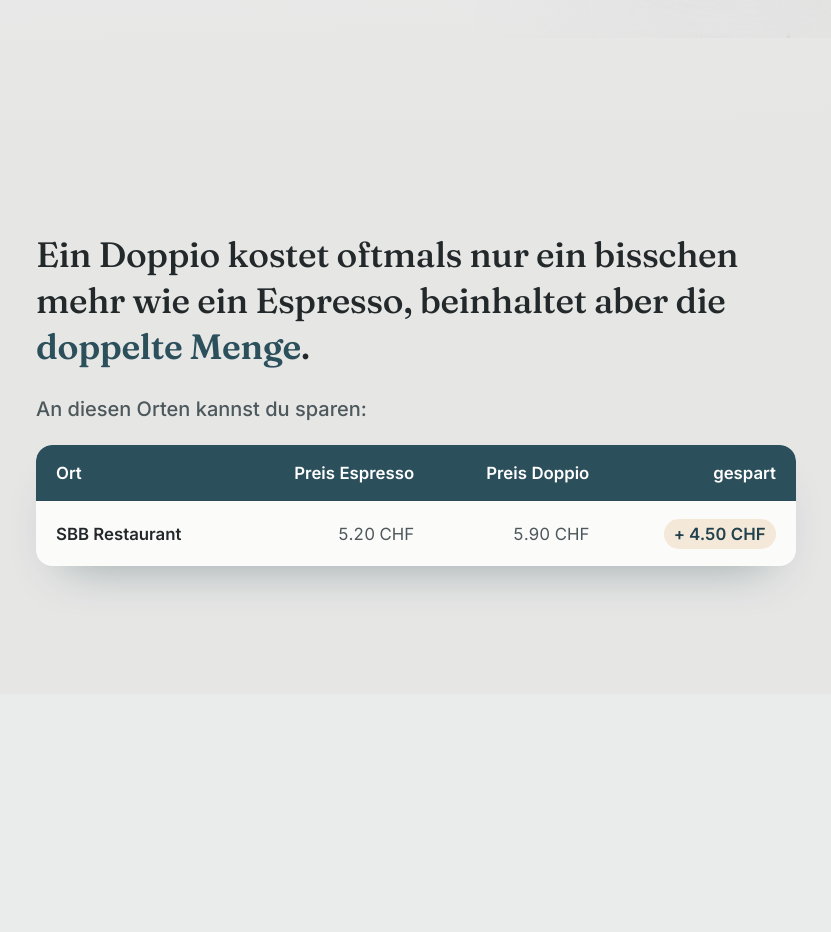
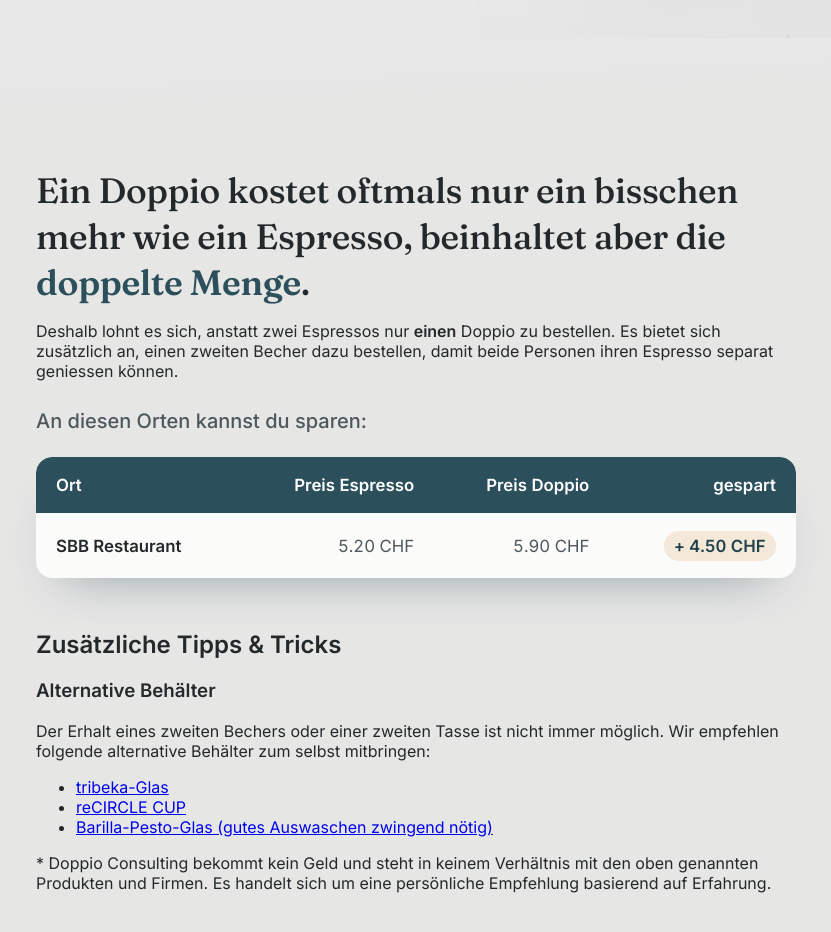
Before and after one commit to InvinciblenowYT/doppio-trick-sync, a Nuxt app: page / in a window 1280 px wide. Shown: the part 680-1612 px from the top of the page, without its empty margins (224-1055 px from the left). Before the commit the page ends 1374 px from the top, so only its background shows below. Built offline with nearby package versions, Linux system fonts and the light colour scheme.

Commit message:
Add more content

```diff
--- a/app/app.vue
+++ b/app/app.vue
@@ -1,25 +1,24 @@
 <script setup lang="ts">
 useHead({
-  htmlAttrs: { lang: 'de' },
-  title: 'Geld Sparen mit dem Doppio Trick',
+  htmlAttrs: { lang: "de" },
+  title: "Geld Sparen mit dem Doppio Trick",
   meta: [
     {
-      name: 'description',
-      content:
-        'Mit dem Doppio Trick sparst du bis zu 700 CHF pro Jahr – ein Doppio statt zwei Espressos.',
+      name: "description",
+      content: "Mit dem Doppio Trick sparst du bis zu 700 CHF pro Jahr – ein Doppio statt zwei Espressos.",
     },
-    { name: 'robots', content: 'noindex, nofollow' },
-    { name: 'googlebot', content: 'noindex, nofollow' },
+    { name: "robots", content: "noindex, nofollow" },
+    { name: "googlebot", content: "noindex, nofollow" },
   ],
   link: [
-    { rel: 'preconnect', href: 'https://fonts.googleapis.com' },
-    { rel: 'preconnect', href: 'https://fonts.gstatic.com', crossorigin: '' },
+    { rel: "preconnect", href: "https://fonts.googleapis.com" },
+    { rel: "preconnect", href: "https://fonts.gstatic.com", crossorigin: "" },
     {
-      rel: 'stylesheet',
-      href: 'https://fonts.googleapis.com/css2?family=Fraunces:opsz,wght@9..144,500;9..144,600&family=Inter:wght@400;500;600&display=swap',
+      rel: "stylesheet",
+      href: "https://fonts.googleapis.com/css2?family=Fraunces:opsz,wght@9..144,500;9..144,600&family=Inter:wght@400;500;600&display=swap",
     },
   ],
-})
+});
 </script>
 
 <template>
@@ -36,9 +35,7 @@ useHead({
             <span class="hero__highlight">700&nbsp;CHF pro Jahr</span>
             sparen.
           </p>
-          <p class="hero__note">
-            * bei 3 Doppios pro Woche im Vergleich zu 2 Espressos
-          </p>
+          <p class="hero__note">* beim Kauf von 3 SBB-Doppios anstatt 6 SBB-Espressos pro Woche</p>
 
           <a class="hero__cta" href="#details">
             Erfahre wie
@@ -57,12 +54,18 @@ useHead({
       </div>
     </section>
 
-    <section id="details" class="details">
-      <div class="details__inner">
+    <div class="content">
+      <section id="details" class="content__inner">
         <p class="details__lead">
-          Ein Doppio kostet oftmals nur ein bisschen mehr wie ein Espresso,
-          beinhaltet aber die <strong>doppelte Menge</strong>.
+          Ein Doppio kostet oftmals nur ein bisschen mehr wie ein Espresso, beinhaltet aber die
+          <strong>doppelte Menge</strong>.
         </p>
+
+        <p>
+          Deshalb lohnt es sich, anstatt zwei Espressos nur <b>einen</b> Doppio zu bestellen. Es bietet sich zusätzlich
+          an, einen zweiten Becher dazu bestellen, damit beide Personen ihren Espresso separat geniessen können.
+        </p>
+
         <p class="details__sub">An diesen Orten kannst du sparen:</p>
 
         <div class="table-wrap">
@@ -85,8 +88,31 @@ useHead({
             </tbody>
           </table>
         </div>
-      </div>
-    </section>
+      </section>
+      <section class="content__inner">
+        <h2>Zusätzliche Tipps & Tricks</h2>
+        <h3>Alternative Behälter</h3>
+        <p>
+          Der Erhalt eines zweiten Bechers oder einer zweiten Tasse ist nicht immer möglich. Wir empfehlen folgende
+          alternative Behälter zum selbst mitbringen:
+        </p>
+        <ul>
+          <li><a href="https://tribeka.at/">tribeka-Glas</a></li>
+          <li>
+            <a href="https://www.recircle.ch/produkte/verpackungen/">reCIRCLE CUP</a>
+          </li>
+          <li>
+            <a href="https://www.barilla.com/en-us/products/pesto/pesto-pasta-sauce"
+              >Barilla-Pesto-Glas (gutes Auswaschen zwingend nötig)
+            </a>
+          </li>
+        </ul>
+        <p>
+          * Doppio Consulting bekommt kein Geld und steht in keinem Verhältnis mit den oben genannten Produkten und
+          Firmen. Es handelt sich um eine persönliche Empfehlung basierend auf Erfahrung.
+        </p>
+      </section>
+    </div>
   </main>
 </template>
 
@@ -101,8 +127,8 @@ useHead({
   --ink: #23292b;
   --ink-soft: #4d585c;
   --ink-faint: #8a9296;
-  --font-display: 'Fraunces', ui-serif, Georgia, 'Times New Roman', serif;
-  --font-body: 'Inter', system-ui, -apple-system, 'Segoe UI', Roboto, sans-serif;
+  --font-display: "Fraunces", ui-serif, Georgia, "Times New Roman", serif;
+  --font-body: "Inter", system-ui, -apple-system, "Segoe UI", Roboto, sans-serif;
 }
 
 * {
@@ -203,7 +229,10 @@ body {
   font-weight: 600;
   text-decoration: none;
   box-shadow: 0 10px 24px -12px rgba(33, 65, 76, 0.7);
-  transition: background 0.2s ease, transform 0.2s ease, box-shadow 0.2s ease;
+  transition:
+    background 0.2s ease,
+    transform 0.2s ease,
+    box-shadow 0.2s ease;
 }
 
 .hero__cta:hover {
@@ -222,12 +251,15 @@ body {
 }
 
 /* ---------- Details / table section ---------- */
-.details {
-  padding: clamp(4rem, 9vw, 7rem) 2rem clamp(5rem, 10vw, 8rem);
+.content {
+  padding: clamp(3rem, 5vw, 3rem) 2rem clamp(5rem, 10vw, 8rem);
+  display: flex;
+  flex-direction: column;
+  gap: 2rem;
   background: var(--bg-bottom);
 }
 
-.details__inner {
+.content__inner {
   max-width: 760px;
   margin: 0 auto;
 }
@@ -327,16 +359,8 @@ body {
   height: auto;
   max-width: 520px;
   /* Feather the edges so the photo dissolves into the matching page background */
-  -webkit-mask-image: radial-gradient(
-    ellipse 90% 86% at 50% 49%,
-    #000 48%,
-    transparent 82%
-  );
-  mask-image: radial-gradient(
-    ellipse 90% 86% at 50% 49%,
-    #000 48%,
-    transparent 82%
-  );
+  -webkit-mask-image: radial-gradient(ellipse 90% 86% at 50% 49%, #000 48%, transparent 82%);
+  mask-image: radial-gradient(ellipse 90% 86% at 50% 49%, #000 48%, transparent 82%);
 }
 
 /* ---------- Responsive ---------- */
```
